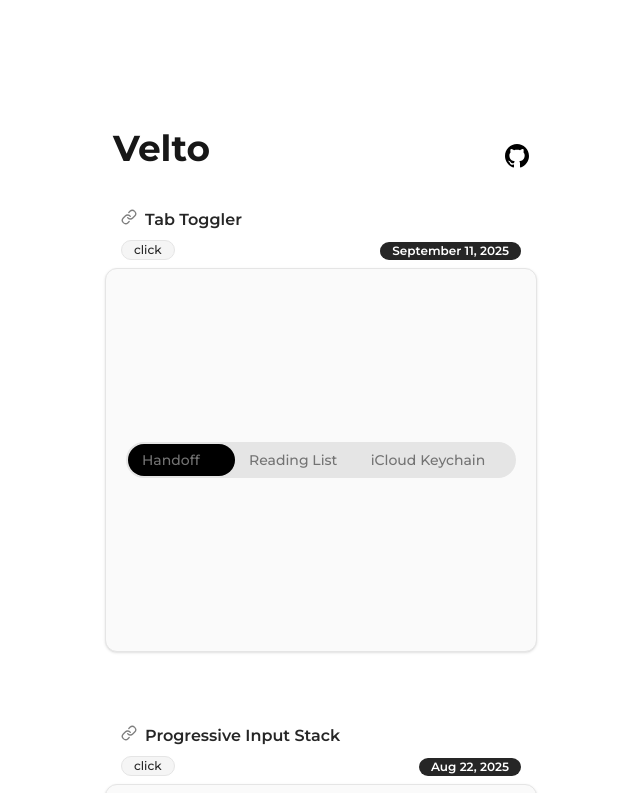
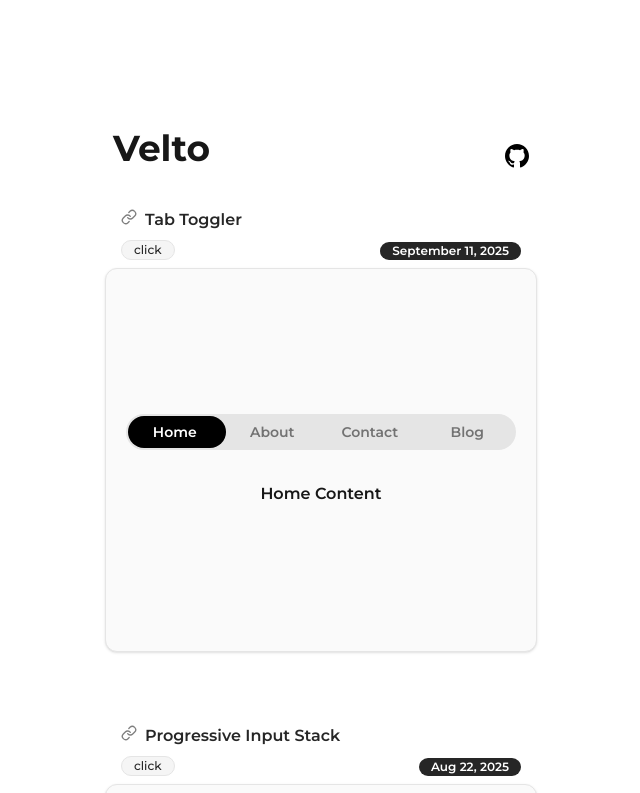
Before and after one commit to NurAlam123/velto, a Next.js app: page / in a window 1280 px wide. Shown: the top 793 px of the page, without its empty margins (319-959 px from the left). Built offline with nearby package versions, Linux system fonts and the light colour scheme.

Commit message:
feat(tab-toggler): add tab content
refactor: fix bugs and change code structure

```diff
--- a/src/app/layout.tsx
+++ b/src/app/layout.tsx
@@ -14,7 +14,10 @@ export default function RootLayout({
 }>) {
   return (
     <html lang="en">
-      <body className={`${montserrat.variable} antialiased font-montserrat`}>
+      <body
+        className={`${montserrat.variable} antialiased font-montserrat`}
+        suppressHydrationWarning
+      >
         {children}
       </body>
     </html>
--- a/src/components/segments/TabToggler.tsx
+++ b/src/components/segments/TabToggler.tsx
@@ -1,18 +1,76 @@
+"use client";
+
+import clsx from "clsx";
+import { useState } from "react";
+
 const TabToggler = () => {
+  const [active, setActive] = useState(0);
+  const tabs = ["Home", "About", "Contact", "Blog"];
+
   return (
-    <div className="w-full px-4 flex">
-      <div className="flex w-full px-4 py-2 rounded-full bg-neutral-200 relative">
-        <div className="font-medium text-sm text-neutral-500 relative min-w-[107px] z-[2]">
-          <p>Handoff</p>
-          {/* <div className="absolute top-0 left-0 bg-black w-16 h-full rounded-full"></div> */}
-        </div>
-        <div className="font-medium text-sm text-neutral-500 re min-w-[107px] z-[2]">
-          Reading List
-        </div>
-        <div className="font-medium text-sm text-neutral-500 min-w-[107px] w-full text-center z-[2]">
-          iCloud Keychain
-        </div>
-        <div className="absolute min-w-[107px] top-1/2 -translate-y-1/2 left-0.5 h-[calc(100%-4px)] bg-black rounded-full"></div>
+    <div className="w-full px-4 flex flex-col items-center">
+      <div className="flex justify-between items-center w-full py-2 rounded-full bg-neutral-200 relative">
+        <div
+          className={clsx(
+            "absolute top-1/2 -translate-y-1/2 left-[2px] bg-black h-[calc(100%-4px)] rounded-full z-0 transition-transform duration-300 ease-out",
+          )}
+          style={{
+            minWidth: `calc(${1 / tabs.length} * 100%)`,
+            transform: `translateX(${active * 98.5}%)`,
+          }}
+        ></div>
+
+        {tabs.map((tab, i) => (
+          <button
+            className="z-[1] flex-1/3 cursor-pointer"
+            key={i}
+            onClick={() => setActive(i)}
+          >
+            <p
+              className={clsx(
+                "font-semibold text-sm text-center select-none transition-colors duration-150 ease-out relative",
+                active === i ? "text-white" : "text-neutral-500",
+              )}
+            >
+              {tab}
+            </p>
+          </button>
+        ))}
+      </div>
+
+      {/* Tabs content */}
+      <div className="mt-8">
+        <style jsx>
+          {`
+            @keyframes slideUp {
+              0% {
+                transform: translateY(20px);
+                filter: blur(4px);
+                opacity: 0;
+              }
+              100% {
+                transform: translateY(0);
+                filter: blur(0px);
+                opacity: 1;
+              }
+            }
+            .animate-slideup {
+              animation: slideUp 0.15s ease-out;
+            }
+          `}
+        </style>
+        {tabs[active] === "Home" && (
+          <div className="font-semibold animate-slideup">Home Content</div>
+        )}
+        {tabs[active] === "About" && (
+          <div className="font-semibold animate-slideup">About Content</div>
+        )}
+        {tabs[active] === "Contact" && (
+          <div className="font-semibold animate-slideup">Contact Content</div>
+        )}
+        {tabs[active] === "Blog" && (
+          <div className="font-semibold animate-slideup">Blog Content</div>
+        )}
       </div>
     </div>
   );
```
